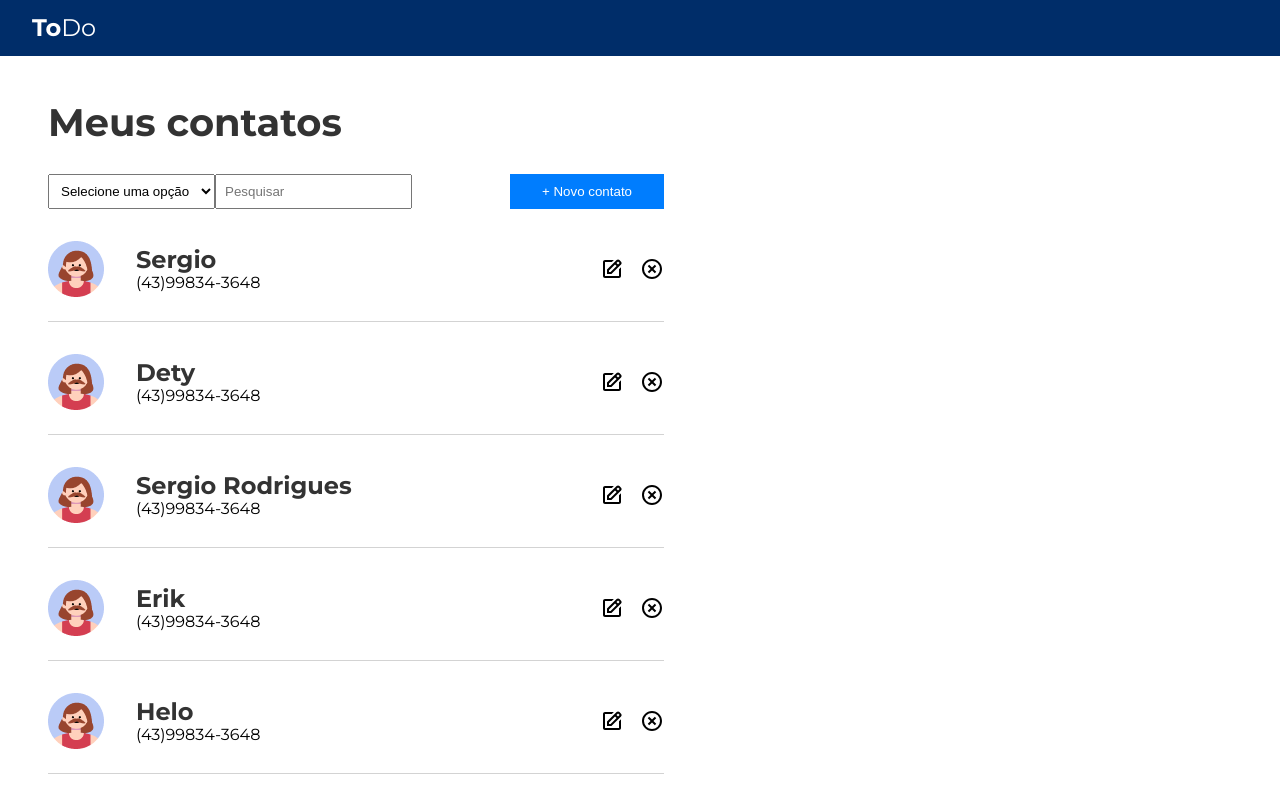
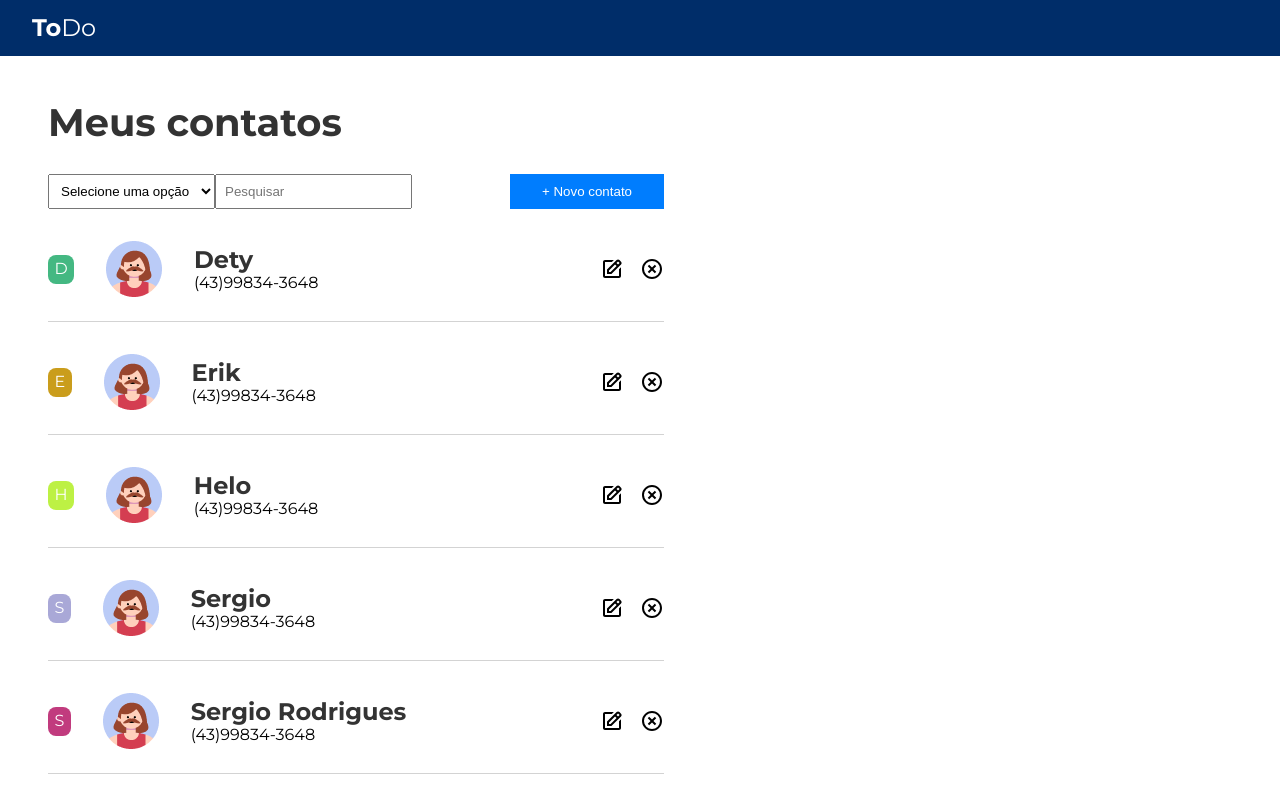
Before and after one commit to sergiohrodrigues/ToDo-contato, a Next.js app: page / in a window 1280 px wide. Shown: the top 788 px of the page. Built offline with nearby package versions, Linux system fonts and the light colour scheme.

Commit message:
contatos em ordem crescente ok

```diff
--- a/src/app/page.tsx
+++ b/src/app/page.tsx
@@ -1,15 +1,14 @@
 'use client'
 import Modal from "@/components/ModalAdicionarEAtualizar"
-import { useState } from "react"
+import { useEffect, useState } from "react"
 import { styled } from "styled-components"
 import { contato } from "@/states/atom"
 import { useRecoilValue, useSetRecoilState } from 'recoil'
-import Image from "next/image"
-import ImagemContato from '../assets/contato.png'
-import { BiEdit } from 'react-icons/bi'
-import { RiCloseCircleLine } from 'react-icons/ri'
 import ModalExcluir from "@/components/ModalExcluir"
 import { IContato } from "@/interface/IContato"
+import { PrimeiraLetraDoNome } from "@/utilidades/PrimeiraLetraDoNome"
+import Contato from "@/components/Contato"
+import { Icon } from "next/dist/lib/metadata/types/metadata-types"
 
 const MainContainer = styled.main<{display: string}>`
   padding: 3rem 0 0 3rem;
@@ -70,43 +69,6 @@ const ListaDeContatos = styled.ul`
   display: flex;
   flex-direction: column;
   gap: 2rem;
-  li{
-    display: flex;
-    align-items: center;
-    justify-content: space-between;
-    padding-bottom: 1.5rem;
-    border-bottom: 1px solid lightgray;
-    .infos{
-      display: flex;
-      align-items: center;
-      gap: 2rem;
-      .letra{
-        text-transform: uppercase;
-        background-color: red;
-        padding: 0.4rem;
-        border-radius: 0.5rem;
-        color: #fff;
-      }
-      div{
-        display: flex;
-        flex-direction: column;
-        gap: 0.2rem;
-        h2{
-          font-size: 1.5rem;
-        }
-      }
-    }
-    .botoes{
-      display: flex;
-      gap: 1rem;
-      svg{
-        font-size: 1.5rem;
-      }
-      svg:hover{
-        cursor: pointer;
-      }
-    }
-  }
 `
 
 export default function Home() {
@@ -115,18 +77,21 @@ export default function Home() {
   const [itemSelecionado, setItemSelecionado] = useState<IContato | undefined>()
   const [pesquisa, setPesquisa] = useState('')
 
-  const listaDeContato = useRecoilValue(contato)
+  const listaDeContato = useRecoilValue<IContato[]>(contato)
 
-  const abrirModalDelete = (contato: IContato) => {
-    setModalDeleteOpen(true)
-    setItemSelecionado(contato)
-  }
+  const listaDeContatos = JSON.parse(JSON.stringify(listaDeContato))
+  const [contatosOrdenados, setContatosOrdenados] = useState<IContato[]>([])
 
-  const abrirModalAtualizar = (contato: IContato) => {
-    setModalOpen(true)
-    setItemSelecionado(contato)
-    console.log(contato)
-  }
+  useEffect(() => {
+    ordenarPorNome()
+  }, [])
+
+  const ordenarPorNome = () => {
+    const Allcontatos = listaDeContatos.sort((a: IContato, b: IContato) =>
+      a.nome.localeCompare(b.nome)
+    );
+    setContatosOrdenados([...Allcontatos]);
+  };
 
   return (
     <>
@@ -157,21 +122,8 @@ export default function Home() {
           <button onClick={() => setModalOpen(true)}>+ Novo contato</button>
         </CriarEPesquisarContainer>
       <ListaDeContatos>
-        {listaDeContato.map((contato, index) => (
-          <li key={index}>
-            <div className="infos">
-              {/* <span className="letra">{contato.nome.substr(0,1)}</span> */}
-              <Image src={ImagemContato} alt={contato.nome} />
-              <div>
-                <h2>{contato.nome}</h2>
-                <span>{contato.telefone}</span>
-              </div>
-            </div>
-            <div className="botoes">
-              <BiEdit onClick={() => abrirModalAtualizar(contato)}/>
-              <RiCloseCircleLine onClick={() => abrirModalDelete(contato)}/>
-            </div>
-          </li>
+        {contatosOrdenados.map((contato, index) => (
+          <Contato key={index} contato={{...contato}} setModalDeleteOpen={setModalDeleteOpen} setItemSelecionado={setItemSelecionado} setModalOpen={setModalOpen}/>
         ))}
       </ListaDeContatos>
       </MainContainer>
--- /dev/null
+++ b/src/components/Contato/index.tsx
@@ -0,0 +1,103 @@
+import { IContato } from "@/interface/IContato";
+import Image from "next/image"
+import ImagemContato from '../../assets/contato.png'
+import { BiEdit } from 'react-icons/bi'
+import { RiCloseCircleLine } from 'react-icons/ri'
+import { Dispatch, SetStateAction, useState, useEffect, memo } from 'react'
+import { styled } from "styled-components";
+import { PrimeiraLetraDoNome } from "../../utilidades/PrimeiraLetraDoNome";
+
+const ContatoContainer = styled.li<{colorletra: string}>`
+    display: flex;
+    align-items: center;
+    justify-content: space-between;
+    padding-bottom: 1.5rem;
+    border-bottom: 1px solid lightgray;
+    .infos{
+      display: flex;
+      align-items: center;
+      gap: 2rem;
+      .letra{
+        text-transform: uppercase;
+        background-color: ${props => props.colorletra};
+        padding: 0.4rem;
+        border-radius: 0.5rem;
+        color: #fff;
+      }
+      div{
+        display: flex;
+        flex-direction: column;
+        gap: 0.2rem;
+        h2{
+          font-size: 1.5rem;
+        }
+      }
+    }
+    .botoes{
+      display: flex;
+      gap: 1rem;
+      svg{
+        font-size: 1.5rem;
+      }
+      svg:hover{
+        cursor: pointer;
+      }
+    }
+`
+
+interface Props {
+    key: number,
+    contato: IContato,
+    setModalOpen: Dispatch<SetStateAction<boolean>>,
+    setModalDeleteOpen: Dispatch<SetStateAction<boolean>>,
+    setItemSelecionado: Dispatch<SetStateAction<IContato | undefined>>
+}
+
+function Contato({contato, setModalDeleteOpen, setItemSelecionado, setModalOpen}: Props){
+
+    const abrirModalDelete = (contato: IContato) => {
+        setModalDeleteOpen(true)
+        setItemSelecionado(contato)
+      }
+
+      const abrirModalAtualizar = (contato: IContato) => {
+        setModalOpen(true)
+        setItemSelecionado(contato)
+        console.log(contato)
+      }
+
+      const [letra, setLetra] = useState('')
+
+      function adicionarLetra(){
+        const primeiraLetroDoNome = contato.nome.substr(0,1)
+        setLetra(primeiraLetroDoNome)
+      }
+
+      useEffect(() => {
+        adicionarLetra()
+      }, [])
+
+      // const letras: string[] = letra
+      // const letrasSemRepeticao: string[] = Array.from(new Set(letras));
+
+      // console.log(letras);
+
+    return(
+        <ContatoContainer colorletra={PrimeiraLetraDoNome()}>
+            <div className="infos">
+            <span className="letra">{letra}</span>
+            <Image src={ImagemContato} alt={contato.nome} />
+            <div>
+                <h2>{contato.nome}</h2>
+                <span>{contato.telefone}</span>
+            </div>
+            </div>
+            <div className="botoes">
+            <BiEdit onClick={() => abrirModalAtualizar(contato)}/>
+            <RiCloseCircleLine onClick={() => abrirModalDelete(contato)}/>
+            </div>
+        </ContatoContainer>
+    )
+}
+
+export default memo(Contato)
--- a/src/components/ModalAdicionarEAtualizar/index.tsx
+++ b/src/components/ModalAdicionarEAtualizar/index.tsx
@@ -2,7 +2,7 @@ import { contato } from '@/states/atom'
 import { Dispatch, SetStateAction, useState } from 'react'
 import { styled } from 'styled-components'
 import { useRecoilValue, useSetRecoilState } from 'recoil'
-import { mascaraTelefone } from '@/utilidades/mascara-telefone'
+import { mascaraTelefone } from '@/utilidades/mascaraTelefone'
 import InputMask from "react-input-mask";
 import { IContato } from '@/interface/IContato'
 import { useEffect } from 'react'
@@ -127,7 +127,6 @@ const ModalAdicionarEAtualizar = ({modalOpen, setModalOpen, itemSelecionado, set
             console.log(listaDeContato)
         }
 
-
     }
 
     function cancelarContato(){
--- a/src/states/atom.ts
+++ b/src/states/atom.ts
@@ -24,5 +24,5 @@ export const contato = atom<IContato[]>({
             nome: 'Helo',
             telefone: '(43)99834-3648'
         },
-]
+    ]
 })
--- /dev/null
+++ b/src/utilidades/PrimeiraLetraDoNome.ts
@@ -0,0 +1,5 @@
+export const PrimeiraLetraDoNome = () => {
+    return '#' + parseInt(String((Math.random() * 0xFFFFFF)))
+    .toString(16)
+    .padStart(6, '0');
+}
```
Also changed, not shown: src/utilidades/mascaraTelefone.ts (renamed from src/utilidades/mascara-telefone.ts).
